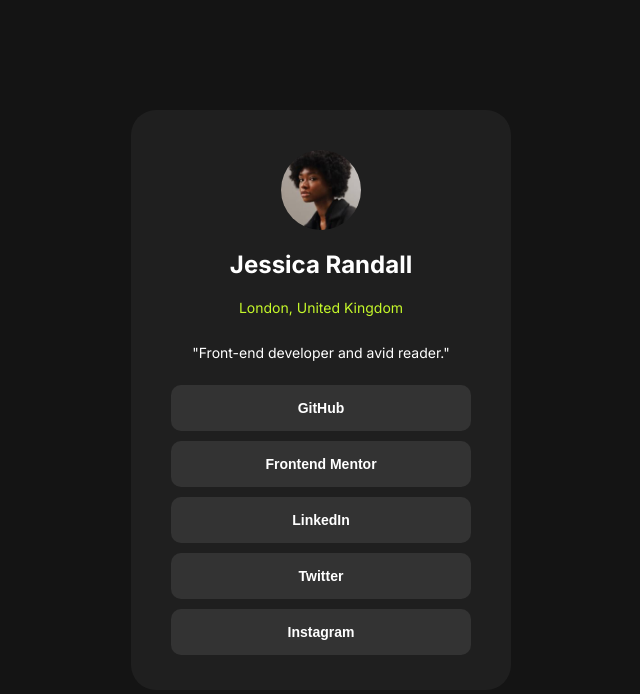
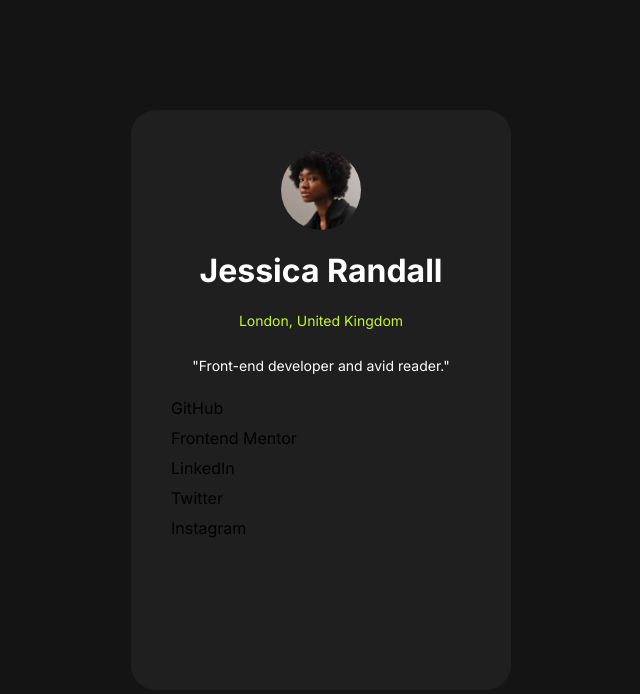
Before and after one commit to abandonedwaffle/social-links-profile-main, a plain HTML site: page index.html in a window 1280 px wide. Shown: the whole page, without its empty margins (319-959 px from the left). Drawn offline with Linux system fonts and the light colour scheme.

Commit message:
removed buttons and added anchor tags instead

```diff
--- a/index.html
+++ b/index.html
@@ -15,17 +15,17 @@
       <div class="sectionOne">
         <img src="assets/images/avatar-jessica.jpeg" alt="profile-picture">
           <div class="nameContainer">
-            <h2>Jessica Randall</h2>
+            <h1>Jessica Randall</h1>
             <p>London, United Kingdom</p>
           </div>
           <p class="bio">"Front-end developer and avid reader."</p>
       </div>
         <div class="linksContainer">
-          <button>GitHub</button>
-          <button>Frontend Mentor</button>
-          <button>LinkedIn</button>
-          <button>Twitter</button>
-          <button>Instagram</button>
+          <a>GitHub</a>
+          <a>Frontend Mentor</a>
+          <a>LinkedIn</a>
+          <a>Twitter</a>
+          <a>Instagram</a>
         </div>
 
 
```
